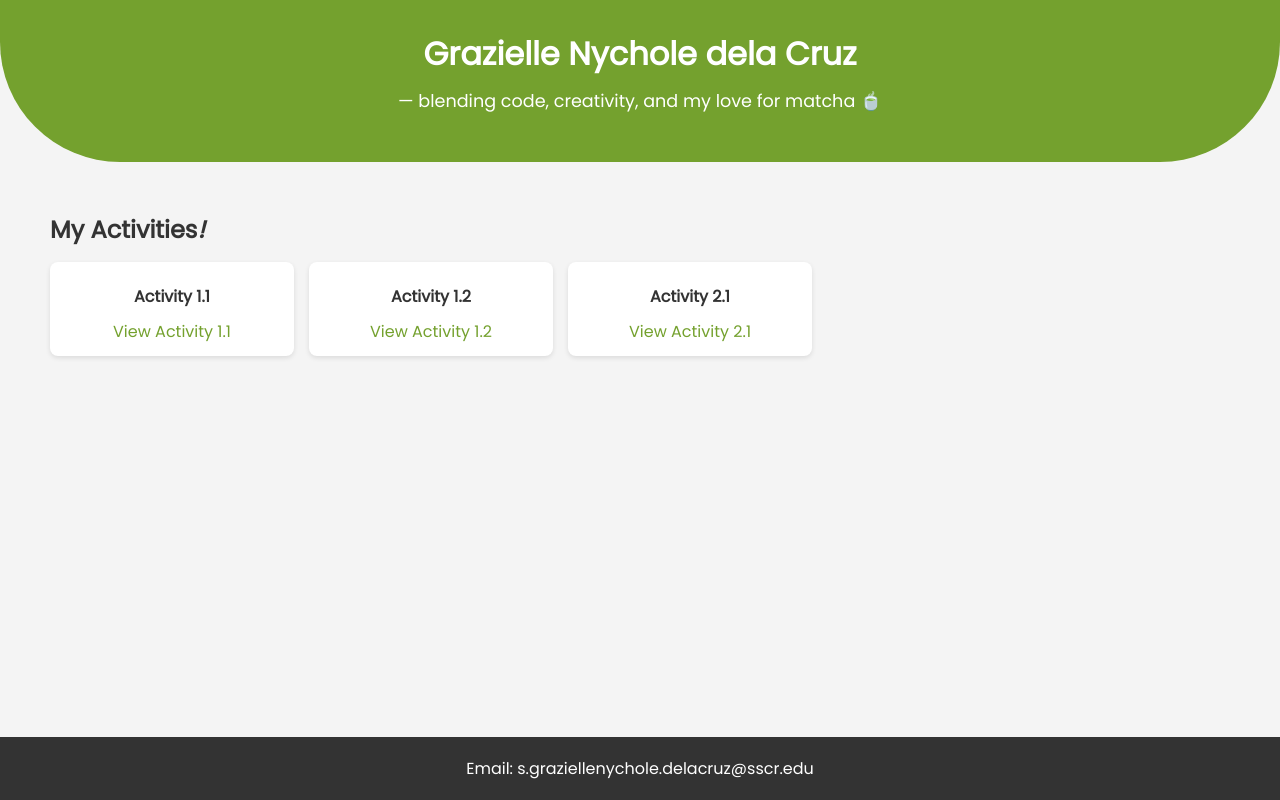
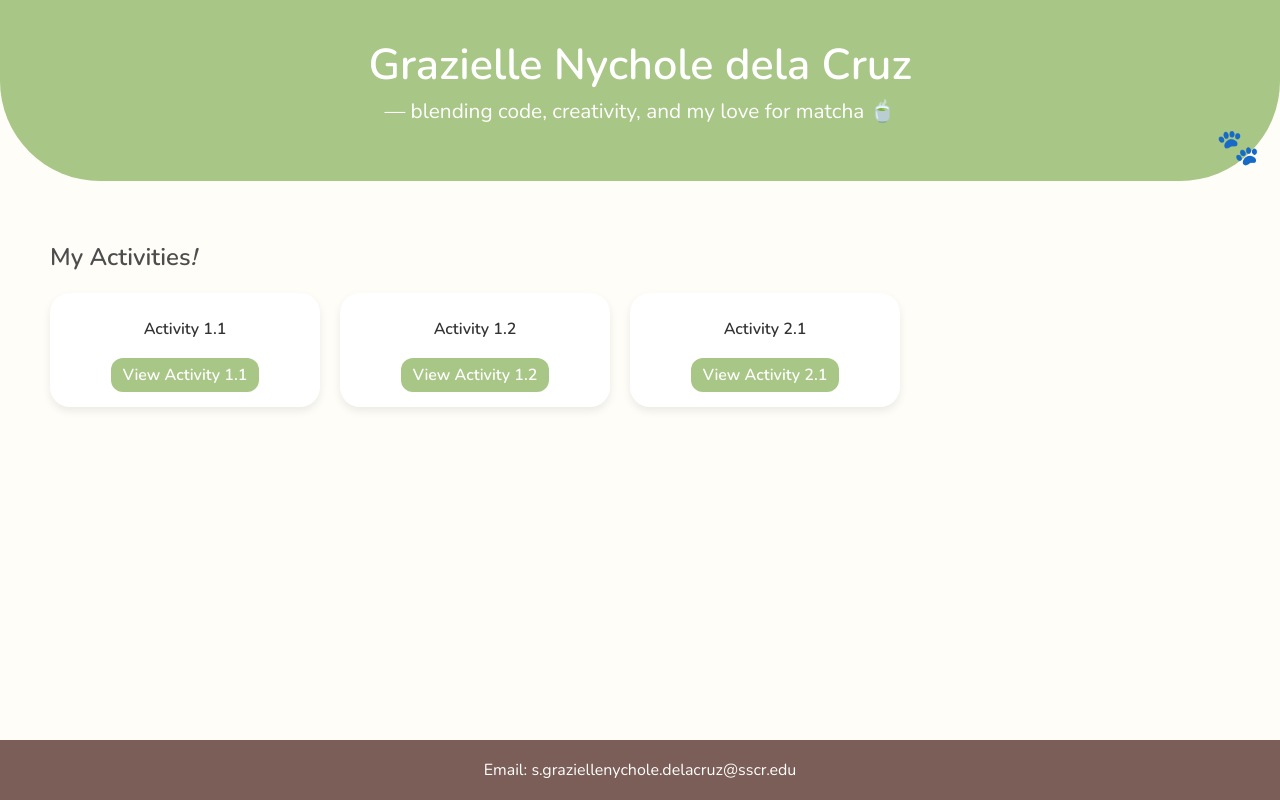
Before and after one commit to nibblys/eSys2, a plain HTML site: page index.html in a window 1280 px wide. Drawn offline with nearby package versions, Linux system fonts and the light colour scheme.

Commit message:
Update index.html

```diff
--- a/index.html
+++ b/index.html
@@ -3,69 +3,80 @@
 <head>
   <meta charset="UTF-8">
   <title>Portfolio | DC</title>
-  <link href="https://fonts.googleapis.com/css2?family=Poppins&display=swap" rel="stylesheet">
+  <link href="https://fonts.googleapis.com/css2?family=Nunito:wght@400;600&display=swap" rel="stylesheet">
 
   <style>
     body {
-      font-family: Poppins, sans-serif;
+      font-family: 'Nunito', sans-serif;
       margin: 0;
       padding: 0;
-      background: #f4f4f4;
+      background: #FFFDF7;
       display: flex;
       flex-direction: column;
       min-height: 100vh;
     }
 
     header {
-      background: #74A12E;
-      color: white;
-      padding: 30px 20px;
+      background: #A8C686;
+      color: #fff;
+      padding: 35px 20px;
       text-align: center;
-      border-bottom-left-radius: 120px;
-      border-bottom-right-radius: 120px;
+      border-bottom-left-radius: 100px;
+      border-bottom-right-radius: 100px;
+      position: relative;
     }
 
     header h1 {
       margin: 0;
-      font-size: 2rem;
+      font-size: 2.7rem;
     }
 
     header p {
-      margin-top: 10px;
-      font-size: 1.1rem;
+      margin-top: 3px;
+      font-size: 1.3rem;
+    }
+
+    header::after {
+      content: "🐾";
+      font-size: 2.2rem;
+      position: absolute;
+      right: 20px;
+      bottom: 10px;
     }
 
     main {
       flex: 1;
-      padding: 30px 50px;
+      padding: 40px 50px;
     }
 
     h2 {
-      color: #333;
+      color: #4d4d4d;
       text-align: left;
-      margin-bottom: 15px;
+      margin-bottom: 20px;
+      font-weight: 800;
     }
 
     .projects {
       display: flex;
       flex-wrap: wrap;
-      gap: 15px;
+      gap: 20px;
     }
 
     .project-card {
-      background: white;
-      padding: 12px;
-      border-radius: 8px;
-      box-shadow: 0 2px 5px rgba(0,0,0,0.1);
-      flex: 1 1 calc(25% - 15px);
-      min-width: 180px;
-      max-width: 220px;
+      background: #fff;
+      padding: 15px;
+      border-radius: 20px; /* softer rounded edges */
+      box-shadow: 0 4px 8px rgba(0,0,0,0.08);
+      flex: 1 1 calc(25% - 20px);
+      min-width: 200px;
+      max-width: 240px;
       text-align: center;
-      transition: transform 0.2s ease;
+      transition: transform 0.2s ease, box-shadow 0.2s ease;
     }
 
     .project-card:hover {
-      transform: translateY(-5px);
+      transform: translateY(-6px);
+      box-shadow: 0 8px 15px rgba(168,198,134,0.4); /* green glow */
     }
 
     .project-card h3 {
@@ -75,19 +86,31 @@
     }
 
     .project-card a {
+      display: inline-block;
+      margin-top: 8px;
+      padding: 6px 12px;
+      background: #A8C686;
+      color: #fff;
+      border-radius: 12px;
       text-decoration: none;
-      color: #74A12E;
-      font-weight: normal;
+      font-weight: 600;
+      transition: background 0.2s ease;
+    }
+
+    .project-card a:hover {
+      background: #8AAE5D;
     }
 
     /* FOOTER */
     footer {
-      background: #333;
+      background: #7B5E57;
       color: white;
       text-align: center;
       padding: 3px;
       margin-top: auto;
+      position: relative;
     }
+
   </style>
 </head>
 
```
